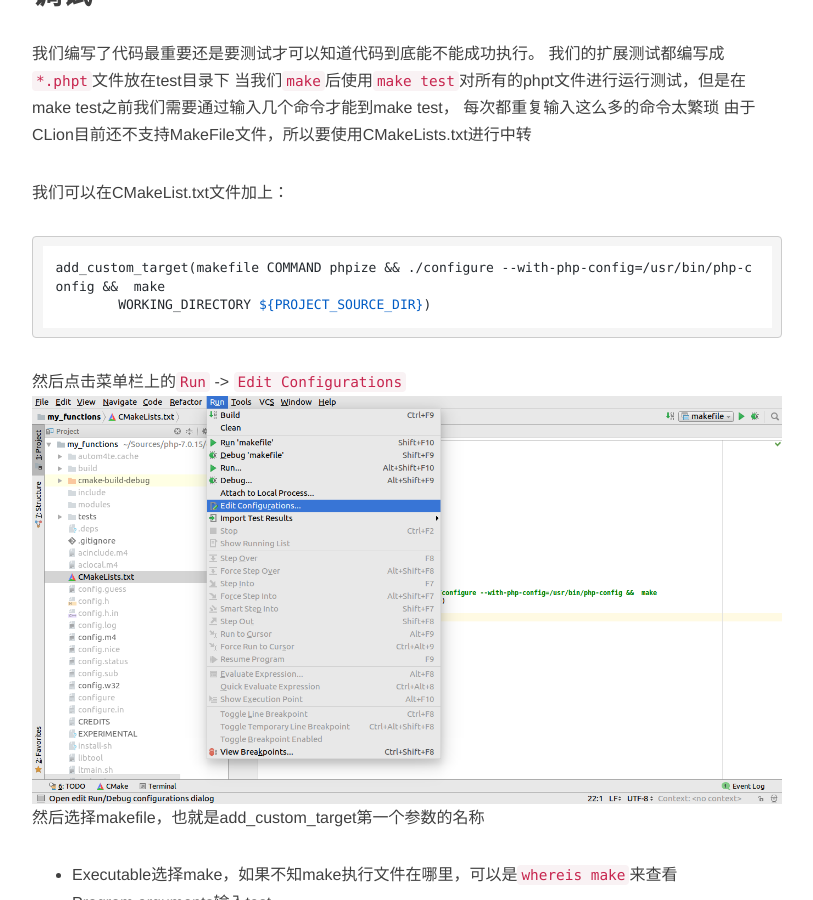
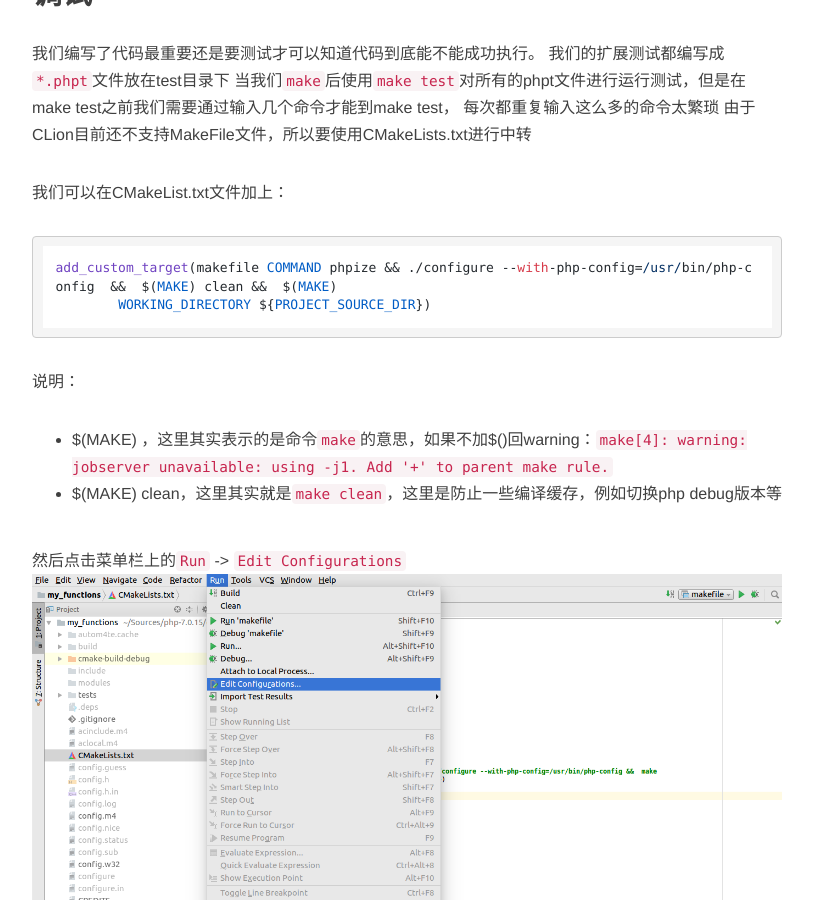
Before and after one commit to hihozhou/hihoZhou.github.io, a Jekyll site: the page built from _posts/2017-04-27-clion-php-ext.md, in a window 1280 px wide and 900 px high, scrolled down 3614 px. Shown: the whole window, without its empty margins (233-1046 px from the left). Built offline with Jekyll 4.4.1, drawn with Linux system fonts in a browser that asks for light colours; nearby versions of some CDN libraries; Markdown is read by kramdown in place of the engine named in the settings; comment, search, counter and statistics services are not loaded; some of the changed text lies outside the part shown.

Commit message:
补充编译命令

````diff
--- a/_posts/2017-04-27-clion-php-ext.md
+++ b/_posts/2017-04-27-clion-php-ext.md
@@ -75,9 +75,14 @@ include_directories(${PHP_SOURCE})
 我们可以在CMakeList.txt文件加上：
 
 ```
-add_custom_target(makefile COMMAND phpize && ./configure --with-php-config=/usr/bin/php-config &&  make
+add_custom_target(makefile COMMAND phpize && ./configure --with-php-config=/usr/bin/php-config  &&  $(MAKE) clean &&  $(MAKE)
         WORKING_DIRECTORY ${PROJECT_SOURCE_DIR})
 ```
+
+说明：
+
+- $(MAKE) ，这里其实表示的是命令`make`的意思，如果不加$()回warning：`make[4]: warning: jobserver unavailable: using -j1.  Add '+' to parent make rule.`
+- $(MAKE) clean，这里其实就是`make clean`，这里是防止一些编译缓存，例如切换php debug版本等
 
 然后点击菜单栏上的`Run` -> `Edit Configurations`
 ![Edit Configurations](/source/images/clion-php-ext/php_extension_clion_run_edit_config_1.png)
@@ -100,6 +105,7 @@ add_custom_target(makefile COMMAND phpize && ./configure --with-php-config=/usr/
 cd /home/hiho/Sources/php-7.0.15/ext/my_functions
 phpize
 ./configure --with-php-config=/usr/bin/php-config
+make clean
 make
 make test
 ```
@@ -111,7 +117,8 @@ make test
 ## 迭代
 
 
-* 2016年04月18日 11:14 初稿
+* 2017年04月18日 11:14 初稿
+* 2017年07月05日 12:06 补充编译命令
 
 ## 参考文章
 [《使用CLion开发PHP扩展》](http://ju.outofmemory.cn/entry/218055)
````
